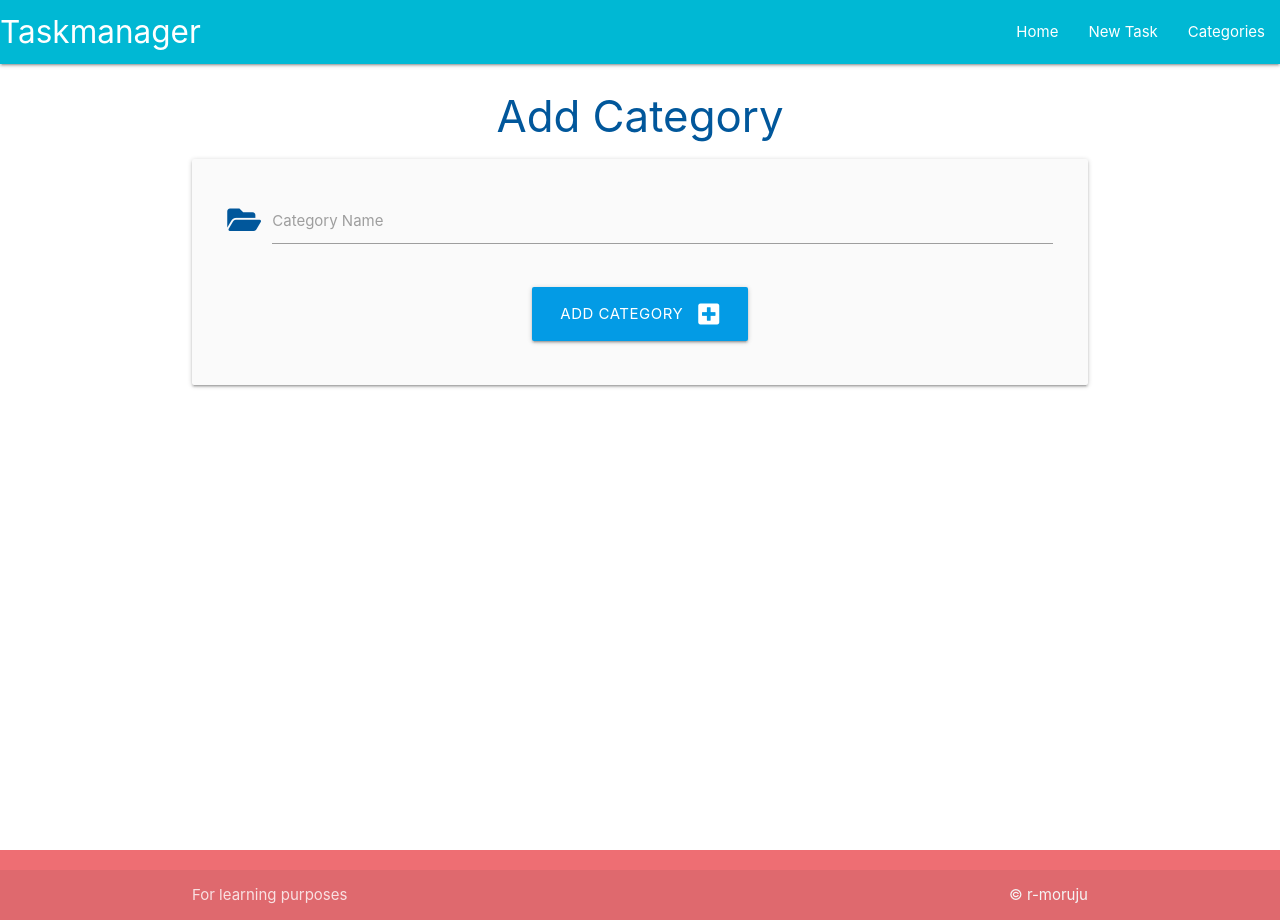
After one commit to r-moruju/task-manager-walkthrough, a Flask app: page /add_category in a window 1280 px wide. The commit adds this page. Run offline with Flask 2, Linux system fonts and the light colour scheme.

Commit message:
Add first category to database from thee user interface

```diff
--- a/taskmanager/routes.py
+++ b/taskmanager/routes.py
@@ -1,4 +1,4 @@
-from flask import render_template
+from flask import render_template, redirect, url_for, request
 from taskmanager import app, db
 from taskmanager.models import Category, Task
 
@@ -8,6 +8,15 @@ def home():
     return render_template("tasks.html")
 
 
-@app.route("/tasks")
-def tasks():
-    return render_template("tasks.html")
+@app.route("/categories")
+def categories():
+    return render_template("categories.html")
+
+@app.route("/add_category", methods=["GET", "POST"])
+def add_category():
+    if request.method == "POST":
+        category = Category(category_name= request.form.get("category_name"))
+        db.session.add(category)
+        db.session.commit()
+        return redirect(url_for("categories"))
+    return render_template("add_category.html")
--- /dev/null
+++ b/taskmanager/templates/add_category.html
@@ -0,0 +1,27 @@
+{% extends "base.html" %}
+{% block content %}
+
+<h3 class="light-blue-text text-darken-4 center-align">Add Category</h3>
+
+<div class="row card-panel grey lighten-5">
+    <form class="col s12" method="POST" action="{{ url_for('add_category') }}">
+        <!-- category name -->
+        <div class="row">
+            <div class="input-field col s12">
+                <i class="fas fa-folder-open prefix light-blue-text text-darken-4"></i>
+                <input id="category_name" name="category_name" minlength="3" maxlength="25" type="text" class="validate" required>
+                <label for="category_name">Category Name</label>
+            </div>
+        </div>
+        <!-- submit button -->
+        <div class="row">
+            <div class="col s12 center-align">
+                <button type="submit" class="btn-large light-blue darken-1">
+                    Add Category <i class="fas fa-plus-square right"></i>
+                </button>
+            </div>
+        </div>
+    </form>
+</div>
+
+{% endblock %}
--- a/taskmanager/templates/base.html
+++ b/taskmanager/templates/base.html
@@ -4,6 +4,10 @@
     <meta charset="UTF-8">
     <meta http-equiv="X-UA-Compatible" content="IE=edge">
     <meta name="viewport" content="width=device-width, initial-scale=1.0">
+    <link href="https://fonts.googleapis.com/icon?family=Material+Icons" rel="stylesheet">
+    <link rel="stylesheet" href="https://cdnjs.cloudflare.com/ajax/libs/font-awesome/5.15.3/css/all.min.css"
+        integrity="sha512-iBBXm8fW90+nuLcSKlbmrPcLa0OT92xO1BIsZ+ywDWZCvqsWgccV3gFoRBv0z+8dLJgyAHIhR35VZc2oM/gI1w=="
+        crossorigin="anonymous" referrerpolicy="no-referrer">
     <link rel="stylesheet" href="https://cdnjs.cloudflare.com/ajax/libs/materialize/1.0.0/css/materialize.min.css"  type="text/css">
     <link rel="stylesheet" href="{{ url_for('static', filename='css/style.css') }}" type="text/css">
     <title>Task Manager</title>
@@ -16,16 +20,16 @@
               <a href="#" data-target="mobile-demo" class="sidenav-trigger"><i class="material-icons">menu</i></a>
               <ul class="right hide-on-med-and-down">
                 <li><a href="{{ url_for('home') }}">Home</a></li>
-                <li><a href="{{ url_for('tasks') }}">New Task</a></li>
-                <li><a href="">Categories</a></li>
+                <li><a href="">New Task</a></li>
+                <li><a href="{{ url_for('categories') }}">Categories</a></li>
               </ul>
             </div>
           </nav>
 
           <ul class="sidenav" id="mobile-demo">
             <li><a href="{{ url_for('home') }}">Home</a></li>
-            <li><a href="{{ url_for('tasks') }}">New Task</a></li>
-            <li><a href="">Categories</a></li>
+            <li><a href="">New Task</a></li>
+            <li><a href="{{ url_for('categories') }}">Categories</a></li>
           </ul>
     </header>
 
```
Also changed, not shown: taskmanager/templates/categories.html (added, +14 -0 lines), taskmanager/static/css/style.css (line endings or trailing spaces).
